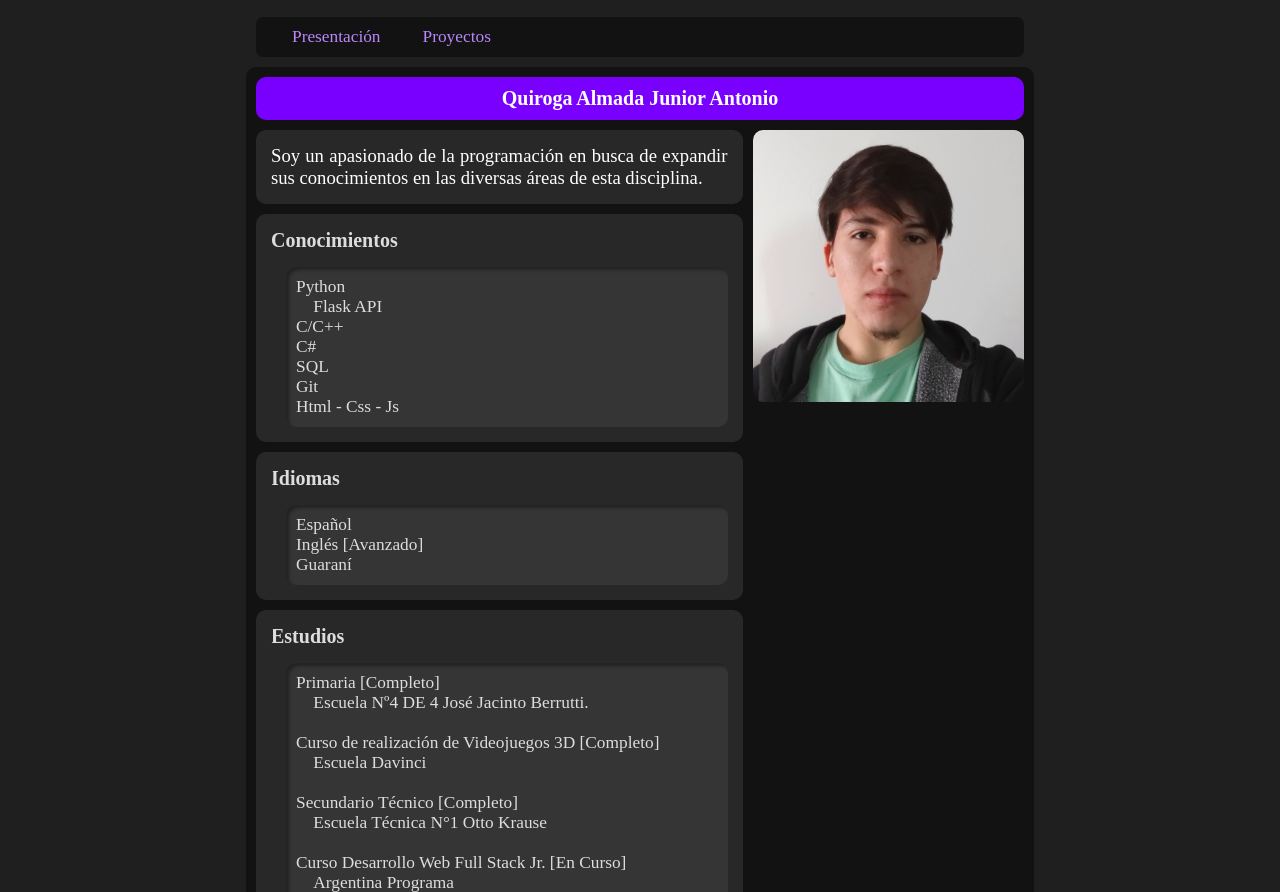
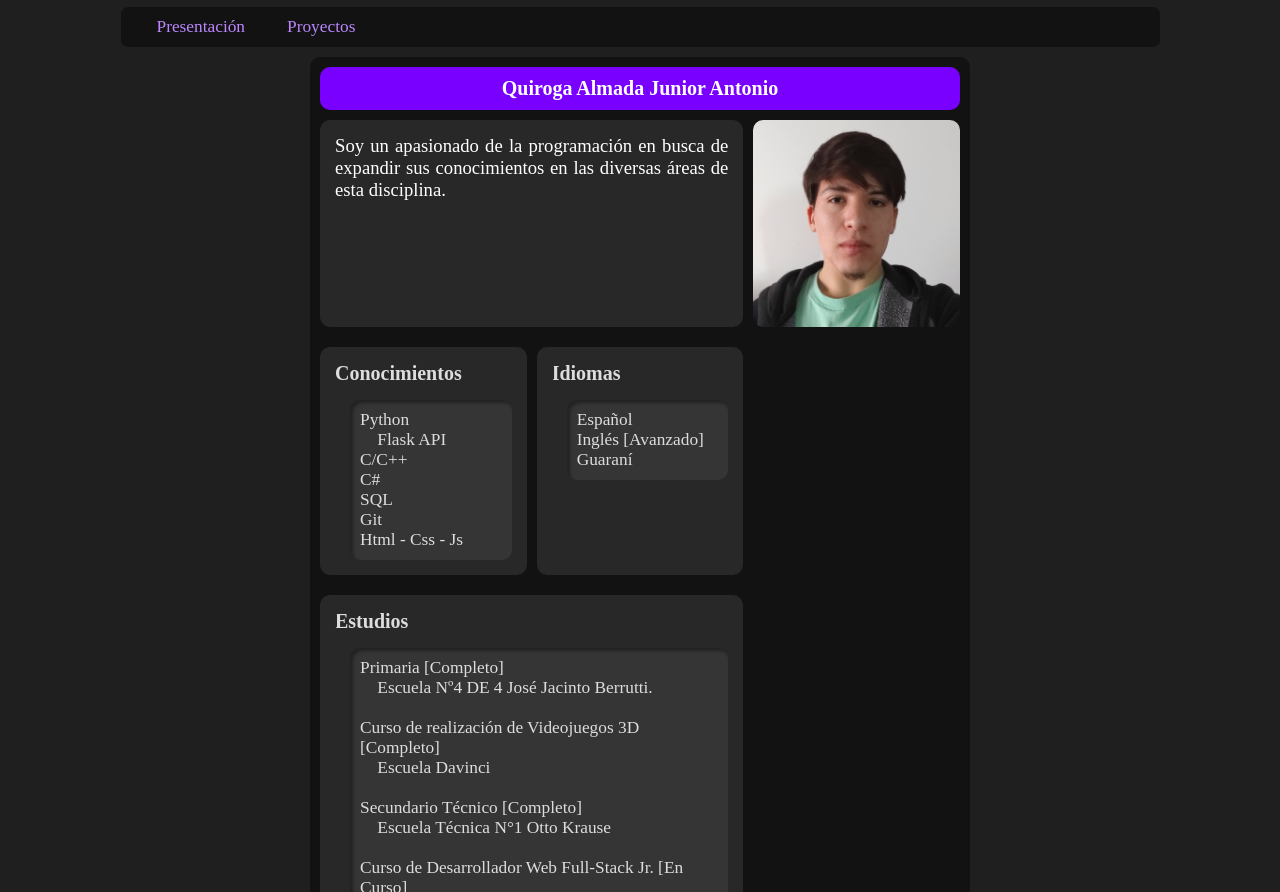
Before and after one commit to JuniorQuiroga/PersonalWebPage, a plain HTML site: page index.html in a window 1280 px wide. Shown: the part 60-952 px from the top of the page. Drawn offline with Linux system fonts and the light colour scheme.

Commit message:
grid version 1

```diff
--- a/index.html
+++ b/index.html
@@ -1,5 +1,5 @@
 <!DOCTYPE html>
-<html>
+<html lang="es">
     <head>
         <title>Presentaci&#243;n</title>
         <link rel="stylesheet" href="styles.css">
@@ -24,11 +24,13 @@
 
 		<section>
 			<div id="card">
-				<span id="card-name">Quiroga Almada Junior Antonio</span>
-                <div id="content">
-                    <div class="left">
-                        <p id="card-p">Soy un apasionado de la programaci&#243;n en busca de expandir sus conocimientos en las diversas &#225;reas de esta disciplina.</p>
-                        <div class="articulo">
+                <div id="container">
+                    <span id="item0">Quiroga Almada Junior Antonio</span>
+                    <p id="item1">Soy un apasionado de la programaci&#243;n en busca de expandir sus conocimientos en las diversas &#225;reas de esta disciplina.</p>
+
+                    <img src="images/profile 1.jpg" id="item2" alt="">
+
+                    <div class="articulo" id="item3">
                         <span>Conocimientos</span>
                         <p>
                             Python<br>
@@ -40,7 +42,8 @@
                             Html - Css - Js<br>
                         </p>
                     </div>
-                        <div class="articulo">
+
+                    <div class="articulo" id="item4">
                         <span>Idiomas</span>
                         <p>
                             Espa&#241;ol<br>
@@ -48,7 +51,8 @@
                             Guaran&#237;<br>
                         </p>
                     </div>
-                        <div class="articulo">
+
+                    <div class="articulo" id="item5">
                         <span>Estudios</span>
                         <p>
                             Primaria [Completo]<br>
@@ -63,24 +67,19 @@
                             &emsp;Escuela T&#233;cnica N°1 Otto Krause<br>
 
                             <br>
-                                Curso Desarrollo Web Full Stack Jr. [En Curso]<br>
+                            Curso de Desarrollador Web Full-Stack Jr. [En Curso]<br>
                             &emsp;Argentina Programa<br>
 
                         </p>
                     </div>
 
-                        <div class="articulo">
+                    <div class="articulo" id="item6">
                         <span>Contacto</span>
                         <p>
                             quirogajunior25@gmail.com
                         </p>
                     </div>
                 </div>
-
-                    <div class="right">
-                        <img src="images/profile 1.jpg">
-                    </div>
-                </div>
 			</div>
 		</section>
     </body>
--- a/styles.css
+++ b/styles.css
@@ -1,7 +1,3 @@
-body{
-	background-color: rgb(31, 31, 31);
-}
-
 *{
 	padding: 0;
 	margin: 0;
@@ -11,9 +7,13 @@ body{
 	display: block;
 }
 
+body{
+	background-color: rgb(31, 31, 31);
+}
 title{
 	display: none;
 }
+
 
 /*TITULO*/
 .web_name{
@@ -27,8 +27,8 @@ title{
 	padding: 10px;
 	margin: 10px 20% 10px 20%;
 }
+
 .web_name span{
-
 	color: rgb(255,255,255);
 }
 
@@ -36,7 +36,9 @@ title{
 .navegation {
 	border-radius: 7px;
 	padding-left: 15px;
-	margin: 10px 20vw 10px 20vw;
+	margin: auto;
+	margin-bottom: 10px;
+	width: 80vw;
 
 	list-style-type: none;
 	overflow: hidden;
@@ -111,14 +113,26 @@ title{
 	justify-content: space-around;
 
 	border-radius:10px;
-	width: 60vw;
+	width: 50vw;
 	padding: 10px ;
 	margin: auto;
 
 	background: rgb(18, 18, 18);
 }
 
-#card #card-name{
+@media screen and (max-width: 480px) {
+
+}
+
+#card #container{
+	display: grid;
+	grid-template-columns: repeat(3,1fr);
+	gap:10px;
+}
+
+#card #item0{
+	grid-column: 1/4;
+
 	font-size: 15pt;
 	font-weight: bolder;
 
@@ -126,49 +140,35 @@ title{
 	padding: 10px;
 	text-align: center;
 	color: rgb(256,256,256);
-
 	background-color: rgb(121, 0, 255);
 }
 
-#card #content{
-	display: flex;
-	flex-direction: row;
-	margin-top: 10px;
-}
+#card #item1{
+	grid-column: 1/3;
 
-#card .left{
-	float: left;
-	margin-right: 5px;
-}
-#card .right{
-	float: left;
-	margin-left: 5px;
-}
-
-#card #card-p{
 	font-size: 14pt;
 	text-align: justify;
-
 	border-radius: 10px;
 	padding: 15px;
-	margin-bottom: 10px;
 
 	color: rgb(256,256,256);
-
 	background-color: rgb(40, 40, 40);
 }
 
+#card img{
 
-#card img{
-	width: 40vw;
-	min-width: auto;
 	border-radius: 10px;
-
 	object-fit: cover;
 	object-position: 100% 0;
-
 }
 
+#card #item5{
+	grid-column: 1/3;
+}
+
+#card #item6{
+	grid-column: 1/3;
+}
 
 /*ARTICULOS DE POST*/
 .articulos{
```
Lines whose indentation alone changed are shown as unchanged.
